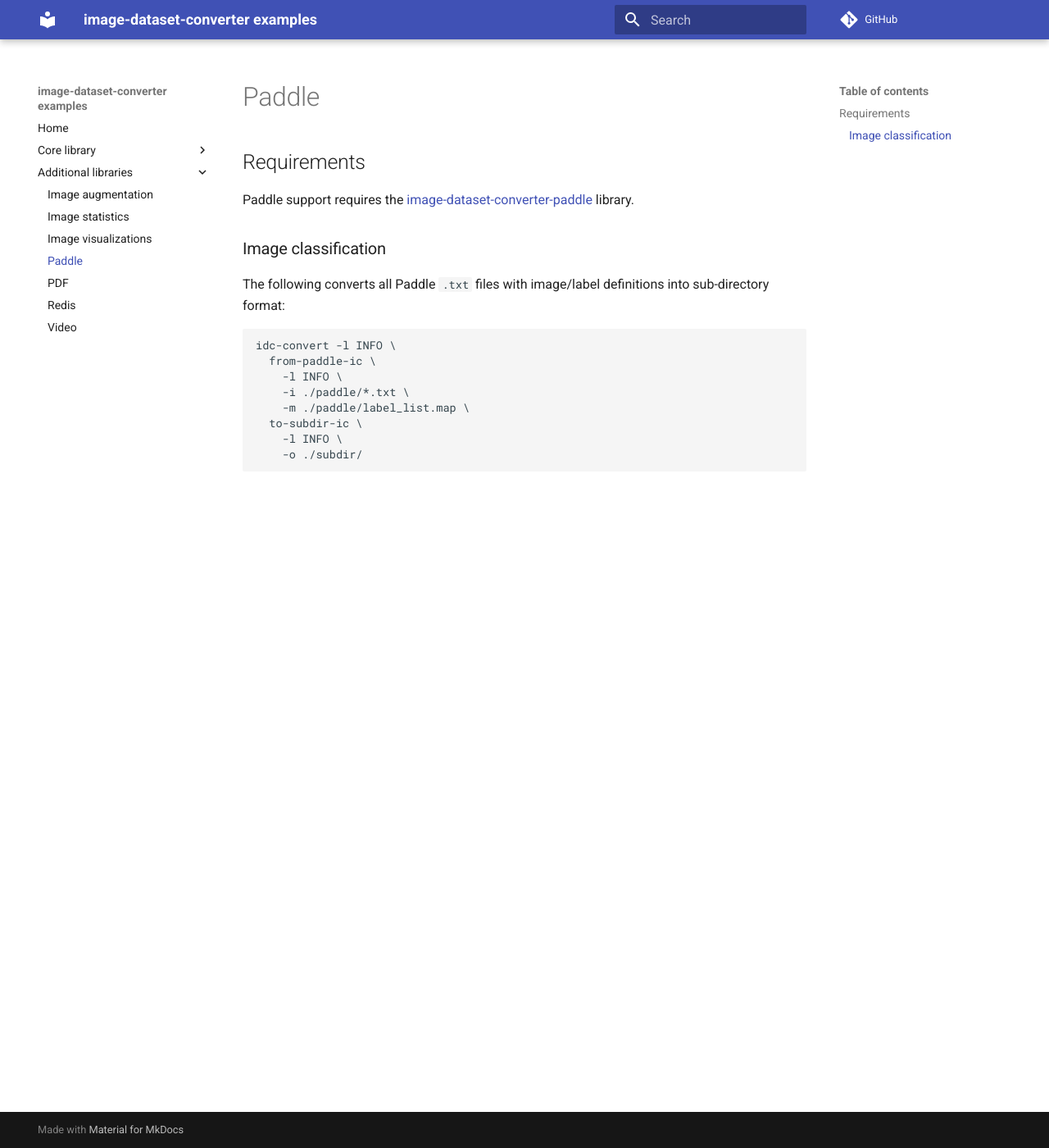
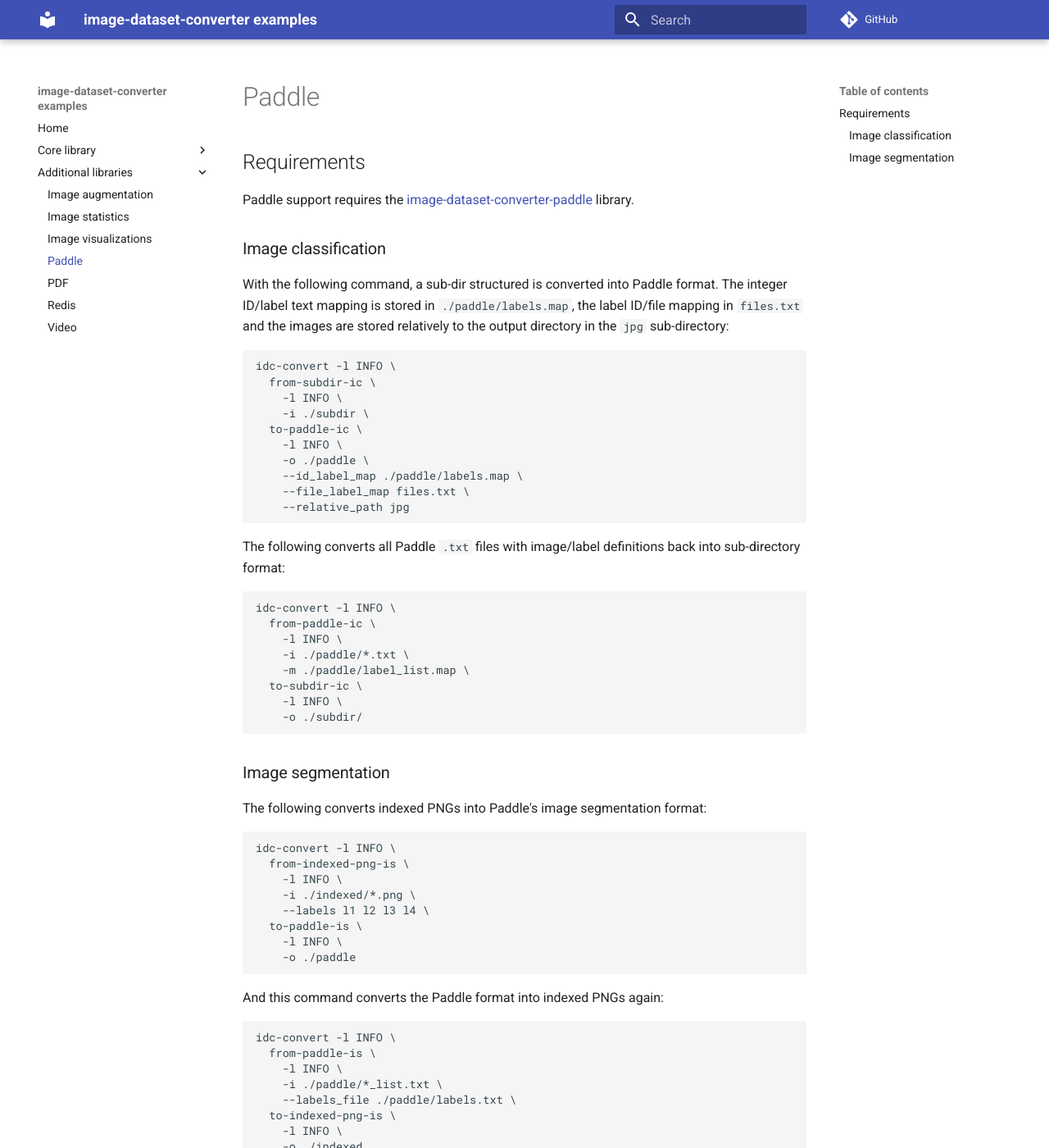
Before and after one commit to waikato-datamining/image-dataset-converter-examples, an MkDocs documentation site: the page built from docs/paddle.md, in a window 1280 px wide and 1400 px high. Shown: the whole window at 82% size. Built offline with MkDocs 1.6.1 and Material for MkDocs 9.7.7, drawn with Linux system fonts in a browser that asks for light colours; comment, search, counter and statistics services are not loaded.

Commit message:
expanded image classification and added image segmentation

````diff
--- a/docs/paddle.md
+++ b/docs/paddle.md
@@ -5,8 +5,26 @@
 
 ## Image classification
 
+With the following command, a sub-dir structured is converted into Paddle
+format. The integer ID/label text mapping is stored in `./paddle/labels.map`,
+the label ID/file mapping in `files.txt` and the images are stored relatively
+to the output directory in the `jpg` sub-directory:
+
+```bash
+idc-convert -l INFO \
+  from-subdir-ic \
+    -l INFO \
+    -i ./subdir \
+  to-paddle-ic \
+    -l INFO \
+    -o ./paddle \
+    --id_label_map ./paddle/labels.map \
+    --file_label_map files.txt \
+    --relative_path jpg
+```
+
 The following converts all Paddle `.txt` files with image/label definitions
-into sub-directory format:
+back into sub-directory format:
 
 ```bash
 idc-convert -l INFO \
@@ -18,3 +36,31 @@
     -l INFO \
     -o ./subdir/
 ```
+
+## Image segmentation
+
+The following converts indexed PNGs into Paddle's image segmentation format:
+
+```bash
+idc-convert -l INFO \
+  from-indexed-png-is \
+    -l INFO \
+    -i ./indexed/*.png \
+    --labels l1 l2 l3 l4 \
+  to-paddle-is \
+    -l INFO \
+    -o ./paddle
+```
+
+And this command converts the Paddle format into indexed PNGs again:
+
+```bash
+idc-convert -l INFO \
+  from-paddle-is \
+    -l INFO \
+    -i ./paddle/*_list.txt \
+    --labels_file ./paddle/labels.txt \
+  to-indexed-png-is \
+    -l INFO \
+    -o ./indexed
+```
````
